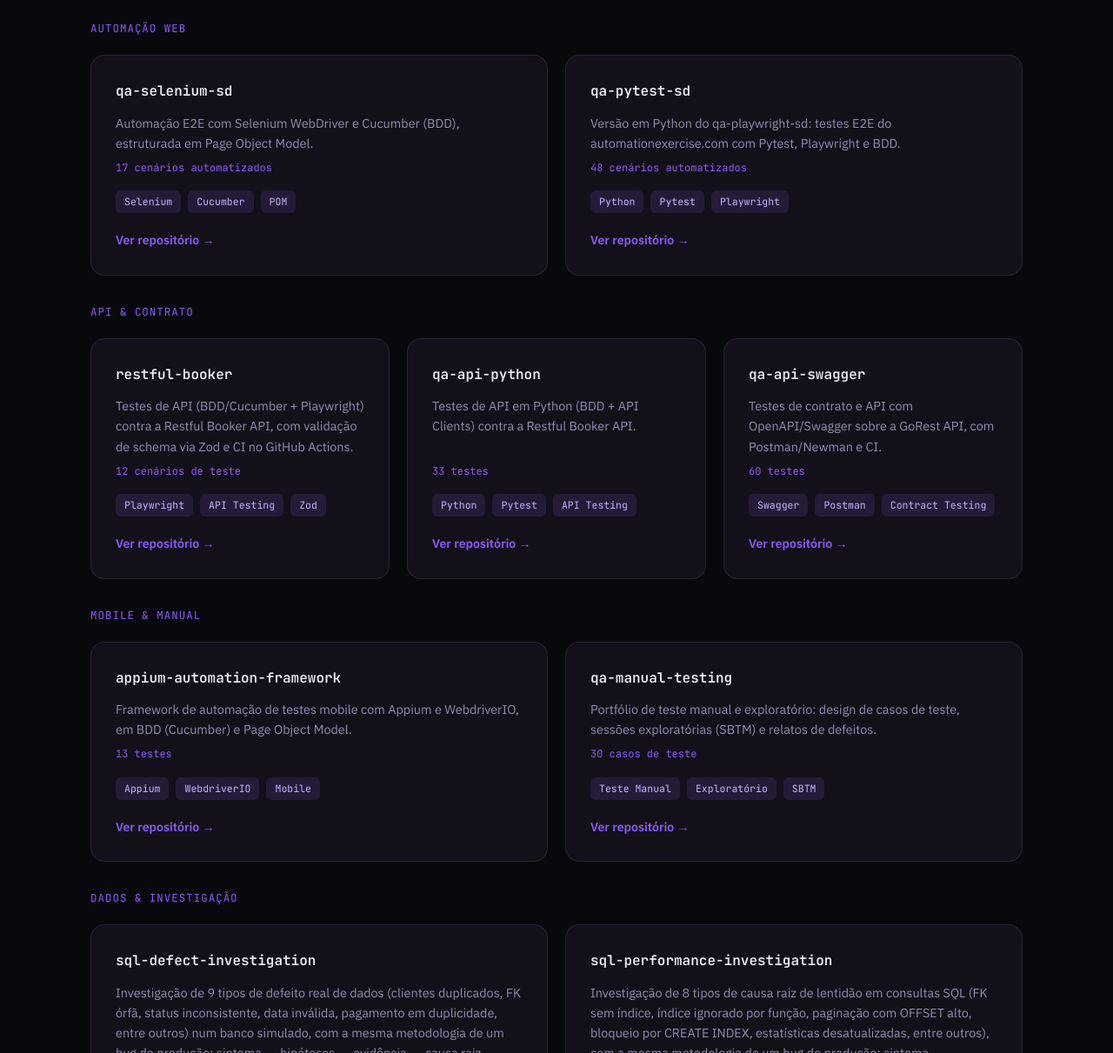
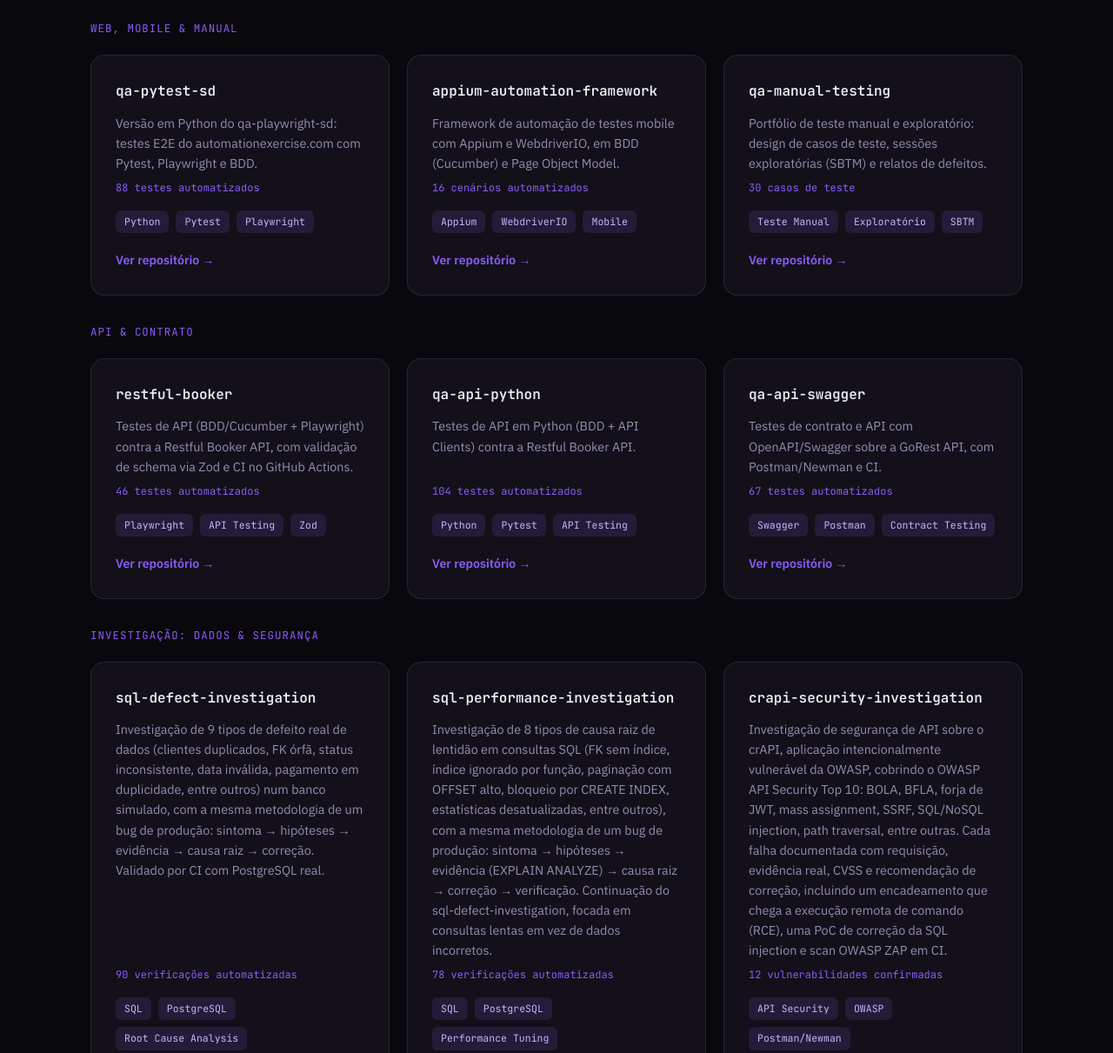
Before and after one commit to ThomasTDS/portfolio, a plain HTML site: page index.html in a window 1280 px wide. Shown: the part 6075-7286 px from the top of the page at 87% size. Drawn offline with Linux system fonts and the light colour scheme.

Commit message:
Substitui qa-selenium-sd por crapi-security-investigation e atualiza números
Projetos revisados contra a versão publicada de cada repositório,
coletando os testes de verdade sempre que possível:

- qa-pytest-sd: "48 cenários" → "88 testes automatizados"
  (pytest --collect-only: 27 E2E + 61 unitários)
- restful-booker: "12 cenários de teste" → "46 testes automatizados"
  (25 cenários BDD no dry-run do Cucumber + 21 unitários no vitest)
- qa-api-python: "33 testes" → "104 testes automatizados"
  (pytest --collect-only: 42 BDD + 62 unitários)
- qa-api-swagger: "60 testes" → "67 testes automatizados" (Jest)
- appium-automation-framework: "13 testes" → "16 cenários automatizados"
- qa-playwright-sd (27), qa-manual-testing (30) e os dois projetos SQL
  (90 e 78) conferidos e sem mudança.

O card do qa-selenium-sd sai e entra o crapi-security-investigation
(12 vulnerabilidades confirmadas do OWASP API Security Top 10), com
textos em PT e EN.

Para não deixar um grupo com um card só, os projetos passam a ficar em
3 grupos de 3: "Web, Mobile & Manual", "API & Contrato" e
"Investigação: Dados & Segurança".

Bump do cache-busting de js/i18n.js para v=13.

```diff
--- a/index.html
+++ b/index.html
@@ -440,72 +440,22 @@
       </article>
 
       <div class="project-group reveal">
-        <p class="showcase-label" data-i18n="projetos.group1">Automação Web</p>
+        <p class="showcase-label" data-i18n="projetos.group1">Web, Mobile &amp; Manual</p>
         <div class="projects-grid">
-          <article class="project-card">
-            <h3>qa-selenium-sd</h3>
-            <p data-i18n="proj.selenium.desc">Automação E2E com Selenium WebDriver e Cucumber (BDD), estruturada em Page Object Model.</p>
-            <p class="project-stat" data-i18n="proj.selenium.stat">17 cenários automatizados</p>
-            <div class="project-tags">
-              <span>Selenium</span><span>Cucumber</span><span>POM</span>
-            </div>
-            <a href="https://github.com/ThomasTDS/qa-selenium-sd" target="_blank" rel="noopener" data-i18n="cta.viewRepo">Ver repositório →</a>
-          </article>
-
           <article class="project-card">
             <h3>qa-pytest-sd</h3>
             <p data-i18n="proj.pytest.desc">Versão em Python do qa-playwright-sd: testes E2E do automationexercise.com com Pytest, Playwright e BDD.</p>
-            <p class="project-stat" data-i18n="proj.pytest.stat">48 cenários automatizados</p>
+            <p class="project-stat" data-i18n="proj.pytest.stat">88 testes automatizados</p>
             <div class="project-tags">
               <span>Python</span><span>Pytest</span><span>Playwright</span>
             </div>
             <a href="https://github.com/ThomasTDS/qa-pytest-sd" target="_blank" rel="noopener" data-i18n="cta.viewRepo">Ver repositório →</a>
           </article>
-        </div>
-      </div>
 
-      <div class="project-group reveal">
-        <p class="showcase-label" data-i18n="projetos.group2">API &amp; Contrato</p>
-        <div class="projects-grid">
-          <article class="project-card">
-            <h3>restful-booker</h3>
-            <p data-i18n="proj.restfulBooker.desc">Testes de API (BDD/Cucumber + Playwright) contra a Restful Booker API, com validação de schema via Zod e CI no GitHub Actions.</p>
-            <p class="project-stat" data-i18n="proj.restfulBooker.stat">12 cenários de teste</p>
-            <div class="project-tags">
-              <span>Playwright</span><span>API Testing</span><span>Zod</span>
-            </div>
-            <a href="https://github.com/ThomasTDS/restful-booker" target="_blank" rel="noopener" data-i18n="cta.viewRepo">Ver repositório →</a>
-          </article>
-
-          <article class="project-card">
-            <h3>qa-api-python</h3>
-            <p data-i18n="proj.apiPython.desc">Testes de API em Python (BDD + API Clients) contra a Restful Booker API.</p>
-            <p class="project-stat" data-i18n="proj.apiPython.stat">33 testes</p>
-            <div class="project-tags">
-              <span>Python</span><span>Pytest</span><span>API Testing</span>
-            </div>
-            <a href="https://github.com/ThomasTDS/qa-api-python" target="_blank" rel="noopener" data-i18n="cta.viewRepo">Ver repositório →</a>
-          </article>
-
-          <article class="project-card">
-            <h3>qa-api-swagger</h3>
-            <p data-i18n="proj.apiSwagger.desc">Testes de contrato e API com OpenAPI/Swagger sobre a GoRest API, com Postman/Newman e CI.</p>
-            <p class="project-stat" data-i18n="proj.apiSwagger.stat">60 testes</p>
-            <div class="project-tags">
-              <span>Swagger</span><span>Postman</span><span>Contract Testing</span>
-            </div>
-            <a href="https://github.com/ThomasTDS/qa-api-swagger" target="_blank" rel="noopener" data-i18n="cta.viewRepo">Ver repositório →</a>
-          </article>
-        </div>
-      </div>
-
-      <div class="project-group reveal">
-        <p class="showcase-label" data-i18n="projetos.group3">Mobile &amp; Manual</p>
-        <div class="projects-grid">
           <article class="project-card">
             <h3>appium-automation-framework</h3>
             <p data-i18n="proj.appium.desc">Framework de automação de testes mobile com Appium e WebdriverIO, em BDD (Cucumber) e Page Object Model.</p>
-            <p class="project-stat" data-i18n="proj.appium.stat">13 testes</p>
+            <p class="project-stat" data-i18n="proj.appium.stat">16 cenários automatizados</p>
             <div class="project-tags">
               <span>Appium</span><span>WebdriverIO</span><span>Mobile</span>
             </div>
@@ -525,7 +475,42 @@
       </div>
 
       <div class="project-group reveal">
-        <p class="showcase-label" data-i18n="projetos.group4">Dados &amp; Investigação</p>
+        <p class="showcase-label" data-i18n="projetos.group2">API &amp; Contrato</p>
+        <div class="projects-grid">
+          <article class="project-card">
+            <h3>restful-booker</h3>
+            <p data-i18n="proj.restfulBooker.desc">Testes de API (BDD/Cucumber + Playwright) contra a Restful Booker API, com validação de schema via Zod e CI no GitHub Actions.</p>
+            <p class="project-stat" data-i18n="proj.restfulBooker.stat">46 testes automatizados</p>
+            <div class="project-tags">
+              <span>Playwright</span><span>API Testing</span><span>Zod</span>
+            </div>
+            <a href="https://github.com/ThomasTDS/restful-booker" target="_blank" rel="noopener" data-i18n="cta.viewRepo">Ver repositório →</a>
+          </article>
+
+          <article class="project-card">
+            <h3>qa-api-python</h3>
+            <p data-i18n="proj.apiPython.desc">Testes de API em Python (BDD + API Clients) contra a Restful Booker API.</p>
+            <p class="project-stat" data-i18n="proj.apiPython.stat">104 testes automatizados</p>
+            <div class="project-tags">
+              <span>Python</span><span>Pytest</span><span>API Testing</span>
+            </div>
+            <a href="https://github.com/ThomasTDS/qa-api-python" target="_blank" rel="noopener" data-i18n="cta.viewRepo">Ver repositório →</a>
+          </article>
+
+          <article class="project-card">
+            <h3>qa-api-swagger</h3>
+            <p data-i18n="proj.apiSwagger.desc">Testes de contrato e API com OpenAPI/Swagger sobre a GoRest API, com Postman/Newman e CI.</p>
+            <p class="project-stat" data-i18n="proj.apiSwagger.stat">67 testes automatizados</p>
+            <div class="project-tags">
+              <span>Swagger</span><span>Postman</span><span>Contract Testing</span>
+            </div>
+            <a href="https://github.com/ThomasTDS/qa-api-swagger" target="_blank" rel="noopener" data-i18n="cta.viewRepo">Ver repositório →</a>
+          </article>
+        </div>
+      </div>
+
+      <div class="project-group reveal">
+        <p class="showcase-label" data-i18n="projetos.group4">Investigação: Dados &amp; Segurança</p>
         <div class="projects-grid">
           <article class="project-card">
             <h3>sql-defect-investigation</h3>
@@ -545,6 +530,16 @@
               <span>SQL</span><span>PostgreSQL</span><span>Performance Tuning</span>
             </div>
             <a href="https://github.com/ThomasTDS/sql-performance-investigation" target="_blank" rel="noopener" data-i18n="cta.viewRepo">Ver repositório →</a>
+          </article>
+
+          <article class="project-card">
+            <h3>crapi-security-investigation</h3>
+            <p data-i18n="proj.crapi.desc">Investigação de segurança de API sobre o crAPI, aplicação intencionalmente vulnerável da OWASP, cobrindo o OWASP API Security Top 10: BOLA, BFLA, forja de JWT, mass assignment, SSRF, SQL/NoSQL injection, path traversal, entre outras. Cada falha documentada com requisição, evidência real, CVSS e recomendação de correção, incluindo um encadeamento que chega a execução remota de comando (RCE), uma PoC de correção da SQL injection e scan OWASP ZAP em CI.</p>
+            <p class="project-stat" data-i18n="proj.crapi.stat">12 vulnerabilidades confirmadas</p>
+            <div class="project-tags">
+              <span>API Security</span><span>OWASP</span><span>Postman/Newman</span>
+            </div>
+            <a href="https://github.com/ThomasTDS/crapi-security-investigation" target="_blank" rel="noopener" data-i18n="cta.viewRepo">Ver repositório →</a>
           </article>
         </div>
       </div>
@@ -588,7 +583,7 @@
     </div>
   </footer>
 
-  <script src="js/i18n.js?v=12"></script>
+  <script src="js/i18n.js?v=13"></script>
   <script src="js/script.js?v=1"></script>
 </body>
 </html>
--- a/js/i18n.js
+++ b/js/i18n.js
@@ -126,31 +126,30 @@ const I18N = {
     'projetos.index': '06 — Projetos',
     'projetos.title': 'Projetos',
     'projetos.featuredLabel': 'Projeto em destaque',
-    'projetos.group1': 'Automação Web',
+    'projetos.group1': 'Web, Mobile & Manual',
     'projetos.group2': 'API & Contrato',
-    'projetos.group3': 'Mobile & Manual',
-    'projetos.group4': 'Dados & Investigação',
+    'projetos.group4': 'Investigação: Dados & Segurança',
     'proj.featured.desc': 'Automação E2E com Playwright e Cucumber (BDD) sobre o automationexercise.com, em arquitetura Page Object Model. Cobre login, cadastro, carrinho, checkout, contato, newsletter e verificações de segurança, com pipeline de CI no GitHub Actions.',
     'proj.featured.pass': '✓ cenário real, validado em CI',
     'proj.featured.stat': '27 cenários automatizados',
     'proj.restfulBooker.desc': 'Testes de API (BDD/Cucumber + Playwright) contra a Restful Booker API, com validação de schema via Zod e CI no GitHub Actions.',
-    'proj.restfulBooker.stat': '12 cenários de teste',
-    'proj.selenium.desc': 'Automação E2E com Selenium WebDriver e Cucumber (BDD), estruturada em Page Object Model.',
-    'proj.selenium.stat': '17 cenários automatizados',
+    'proj.restfulBooker.stat': '46 testes automatizados',
     'proj.appium.desc': 'Framework de automação de testes mobile com Appium e WebdriverIO, em BDD (Cucumber) e Page Object Model.',
-    'proj.appium.stat': '13 testes',
+    'proj.appium.stat': '16 cenários automatizados',
     'proj.apiPython.desc': 'Testes de API em Python (BDD + API Clients) contra a Restful Booker API.',
-    'proj.apiPython.stat': '33 testes',
+    'proj.apiPython.stat': '104 testes automatizados',
     'proj.apiSwagger.desc': 'Testes de contrato e API com OpenAPI/Swagger sobre a GoRest API, com Postman/Newman e CI.',
-    'proj.apiSwagger.stat': '60 testes',
+    'proj.apiSwagger.stat': '67 testes automatizados',
     'proj.pytest.desc': 'Versão em Python do qa-playwright-sd: testes E2E do automationexercise.com com Pytest, Playwright e BDD.',
-    'proj.pytest.stat': '48 cenários automatizados',
+    'proj.pytest.stat': '88 testes automatizados',
     'proj.manual.desc': 'Portfólio de teste manual e exploratório: design de casos de teste, sessões exploratórias (SBTM) e relatos de defeitos.',
     'proj.manual.stat': '30 casos de teste',
     'proj.sqlDefect.desc': 'Investigação de 9 tipos de defeito real de dados (clientes duplicados, FK órfã, status inconsistente, data inválida, pagamento em duplicidade, entre outros) num banco simulado, com a mesma metodologia de um bug de produção: sintoma → hipóteses → evidência → causa raiz → correção. Validado por CI com PostgreSQL real.',
     'proj.sqlDefect.stat': '90 verificações automatizadas',
     'proj.sqlPerf.desc': 'Investigação de 8 tipos de causa raiz de lentidão em consultas SQL (FK sem índice, índice ignorado por função, paginação com OFFSET alto, bloqueio por CREATE INDEX, estatísticas desatualizadas, entre outros), com a mesma metodologia de um bug de produção: sintoma → hipóteses → evidência (EXPLAIN ANALYZE) → causa raiz → correção → verificação. Continuação do sql-defect-investigation, focada em consultas lentas em vez de dados incorretos.',
     'proj.sqlPerf.stat': '78 verificações automatizadas',
+    'proj.crapi.desc': 'Investigação de segurança de API sobre o crAPI, aplicação intencionalmente vulnerável da OWASP, cobrindo o OWASP API Security Top 10: BOLA, BFLA, forja de JWT, mass assignment, SSRF, SQL/NoSQL injection, path traversal, entre outras. Cada falha documentada com requisição, evidência real, CVSS e recomendação de correção, incluindo um encadeamento que chega a execução remota de comando (RCE), uma PoC de correção da SQL injection e scan OWASP ZAP em CI.',
+    'proj.crapi.stat': '12 vulnerabilidades confirmadas',
     'tag.manualTesting': 'Teste Manual',
     'tag.exploratory': 'Exploratório',
 
@@ -292,31 +291,30 @@ const I18N = {
     'projetos.index': '06 — Projects',
     'projetos.title': 'Projects',
     'projetos.featuredLabel': 'Featured project',
-    'projetos.group1': 'Web Automation',
+    'projetos.group1': 'Web, Mobile & Manual',
     'projetos.group2': 'API & Contract',
-    'projetos.group3': 'Mobile & Manual',
-    'projetos.group4': 'Data & Investigation',
+    'projetos.group4': 'Investigation: Data & Security',
     'proj.featured.desc': 'E2E automation with Playwright and Cucumber (BDD) on automationexercise.com, in a Page Object Model architecture. Covers login, sign-up, cart, checkout, contact, newsletter, and security checks, with a CI pipeline on GitHub Actions.',
     'proj.featured.pass': '✓ real scenario, validated in CI',
     'proj.featured.stat': '27 automated scenarios',
     'proj.restfulBooker.desc': 'API tests (BDD/Cucumber + Playwright) against the Restful Booker API, with schema validation via Zod and CI on GitHub Actions.',
-    'proj.restfulBooker.stat': '12 test scenarios',
-    'proj.selenium.desc': 'E2E automation with Selenium WebDriver and Cucumber (BDD), structured with the Page Object Model.',
-    'proj.selenium.stat': '17 automated scenarios',
+    'proj.restfulBooker.stat': '46 automated tests',
     'proj.appium.desc': 'Mobile test automation framework with Appium and WebdriverIO, using BDD (Cucumber) and the Page Object Model.',
-    'proj.appium.stat': '13 tests',
+    'proj.appium.stat': '16 automated scenarios',
     'proj.apiPython.desc': 'API tests in Python (BDD + API Clients) against the Restful Booker API.',
-    'proj.apiPython.stat': '33 tests',
+    'proj.apiPython.stat': '104 automated tests',
     'proj.apiSwagger.desc': 'Contract and API testing with OpenAPI/Swagger on the GoRest API, with Postman/Newman and CI.',
-    'proj.apiSwagger.stat': '60 tests',
+    'proj.apiSwagger.stat': '67 automated tests',
     'proj.pytest.desc': 'Python version of qa-playwright-sd: E2E tests for automationexercise.com with Pytest, Playwright, and BDD.',
-    'proj.pytest.stat': '48 automated scenarios',
+    'proj.pytest.stat': '88 automated tests',
     'proj.manual.desc': 'Manual and exploratory testing portfolio: test case design, exploratory sessions (SBTM), and defect reports.',
     'proj.manual.stat': '30 test cases',
     'proj.sqlDefect.desc': 'Investigation of 9 types of real data defects (duplicate customers, orphaned foreign keys, inconsistent status, invalid dates, duplicate payments, and more) in a simulated database, using the same methodology as a production bug: symptom → hypotheses → evidence → root cause → fix. Validated by CI with a real PostgreSQL instance.',
     'proj.sqlDefect.stat': '90 automated checks',
     'proj.sqlPerf.desc': 'Investigation of 8 types of SQL query slowness root causes (foreign key without an index, index ignored due to a function, high-OFFSET pagination, CREATE INDEX blocking, outdated statistics, and more), using the same methodology as a production bug: symptom → hypotheses → evidence (EXPLAIN ANALYZE) → root cause → fix → verification. A continuation of sql-defect-investigation, focused on slow queries instead of incorrect data.',
     'proj.sqlPerf.stat': '78 automated checks',
+    'proj.crapi.desc': 'API security investigation against crAPI, an intentionally vulnerable OWASP application, covering the OWASP API Security Top 10: BOLA, BFLA, JWT forgery, mass assignment, SSRF, SQL/NoSQL injection, path traversal, and more. Each flaw is documented with the request, real evidence, CVSS score, and a fix recommendation, including a chain that leads to remote code execution (RCE), a proof-of-concept fix for the SQL injection, and an OWASP ZAP scan in CI.',
+    'proj.crapi.stat': '12 confirmed vulnerabilities',
     'tag.manualTesting': 'Manual Testing',
     'tag.exploratory': 'Exploratory',
 
```
